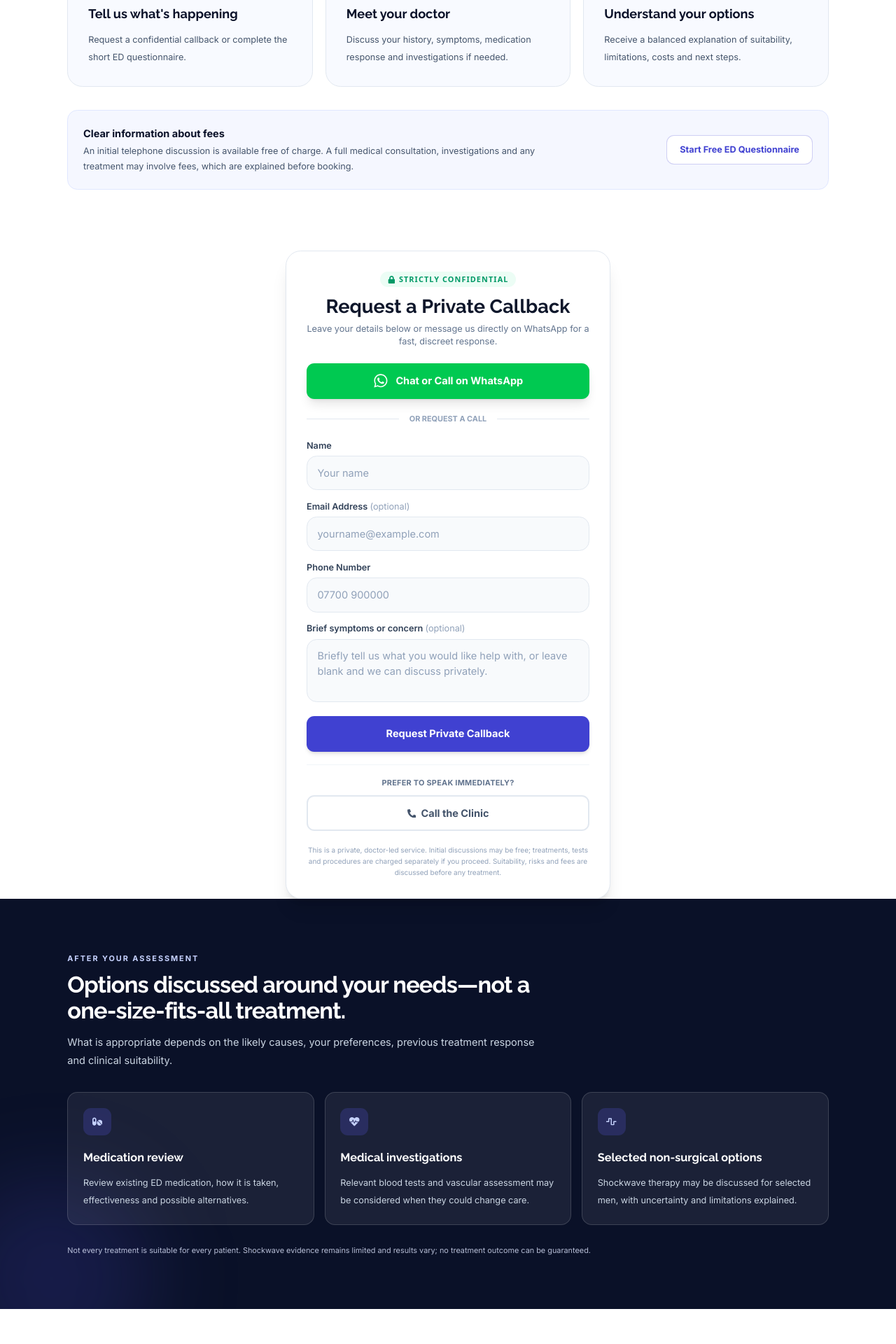
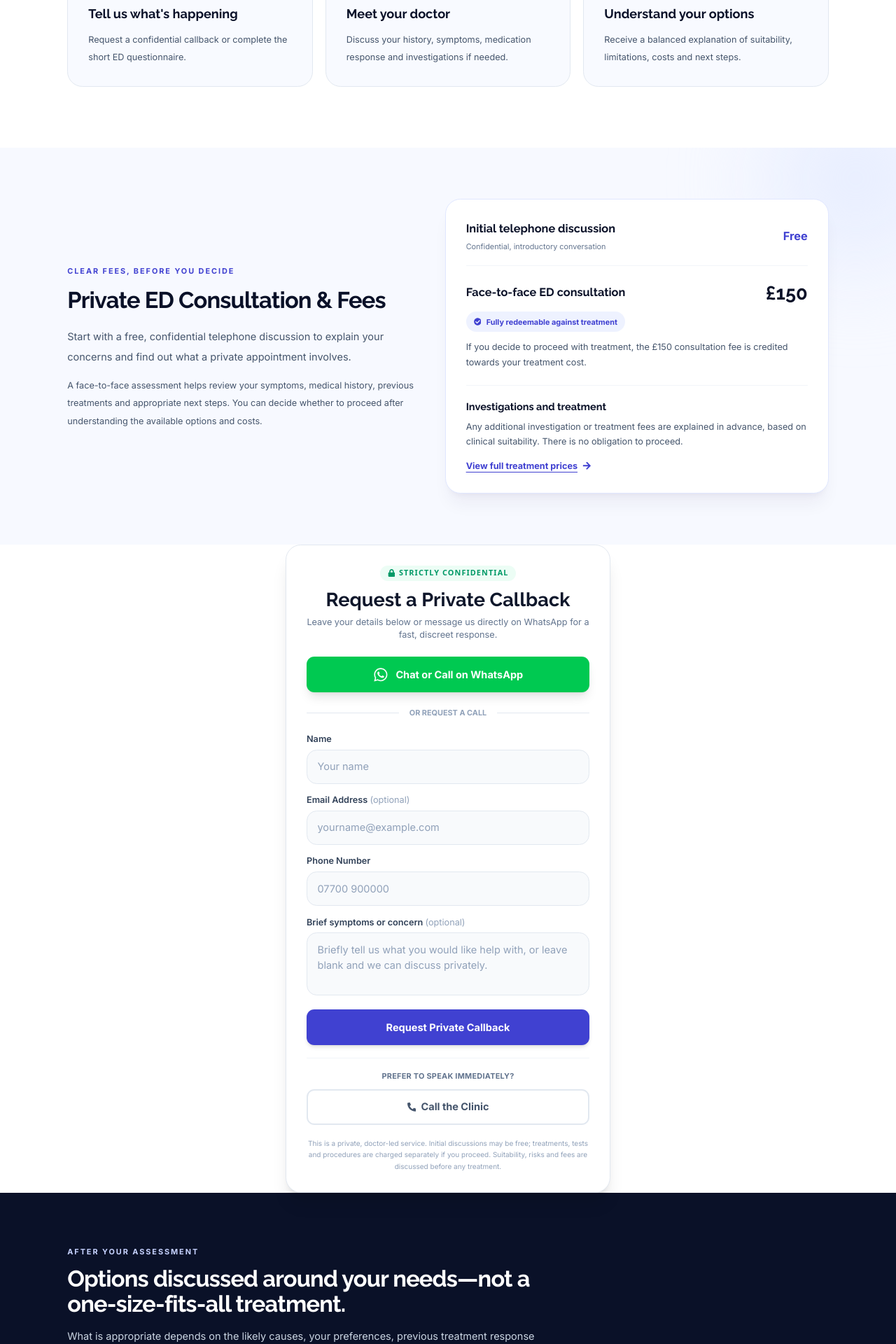
Before and after one commit to binithekid/Healing-PRP-Clinics-Preview, a Next.js app: page /birmingham/erectile-dysfunction-treatment in a window 1280 px wide. Shown: the part 1940-3860 px from the top of the page at 70% size. Built offline with nearby package versions, Linux system fonts and the light colour scheme.

Commit message:
Enhance fees and treatment options descriptions
Updated the fees section to clarify consultation costs and added more detailed descriptions for various treatment options.

```diff
--- a/src/components/pages/ErectileDysfunctionTreatmentClient.tsx
+++ b/src/components/pages/ErectileDysfunctionTreatmentClient.tsx
@@ -1,6 +1,7 @@
 "use client";
 
 import Image from "next/image";
+import Link from "next/link";
 import { useEffect, useState, useRef } from "react";
 import { motion, AnimatePresence, Variants } from "framer-motion";
 import dynamic from "next/dynamic";
@@ -641,21 +642,79 @@ export default function ErectileDysfunctionTreatmentClient({
                 ))}
               </div>
 
-              <div className="mt-9 flex flex-col gap-4 rounded-2xl border border-indigo-100 bg-indigo-50/60 p-5 sm:flex-row sm:items-center sm:justify-between sm:p-6">
-                <div className="max-w-3xl">
-                  <p className="font-bold text-[#0A1128]">Clear information about fees</p>
-                  <p className="mt-1 text-sm leading-6 text-slate-600">
-                    An initial telephone discussion is available free of charge. A full medical consultation,
-                    investigations and any treatment may involve fees, which are explained before booking.
+            </div>
+          </section>
+
+          {/* Birmingham-only, transparent fees: no premature package-price selling. */}
+          <section
+            className="relative overflow-hidden bg-[#F7F9FF] py-14 font-inter md:py-20"
+            aria-labelledby="ed-fees-heading"
+          >
+            <div className="pointer-events-none absolute -right-20 -top-24 h-72 w-72 rounded-full bg-indigo-100/60 blur-3xl" />
+            <div className="relative mx-auto grid max-w-7xl items-center gap-8 px-5 sm:px-8 lg:grid-cols-[0.95fr_1.05fr] lg:gap-12 lg:px-10">
+              <div>
+                <span className="text-xs font-bold uppercase tracking-[0.18em] text-[#4041d1]">
+                  Clear fees, before you decide
+                </span>
+                <h2
+                  id="ed-fees-heading"
+                  className="mt-4 font-raleway text-3xl font-bold tracking-tight text-[#0A1128] sm:text-4xl"
+                >
+                  Private ED Consultation &amp; Fees
+                </h2>
+                <p className="mt-5 max-w-xl text-base leading-8 text-slate-600">
+                  Start with a free, confidential telephone discussion to explain your concerns
+                  and find out what a private appointment involves.
+                </p>
+                <p className="mt-4 max-w-xl text-sm leading-7 text-slate-600">
+                  A face-to-face assessment helps review your symptoms, medical history,
+                  previous treatments and appropriate next steps. You can decide whether
+                  to proceed after understanding the available options and costs.
+                </p>
+              </div>
+
+              <div className="overflow-hidden rounded-3xl border border-indigo-100 bg-white p-6 shadow-xl shadow-indigo-950/5 sm:p-8">
+                <div className="flex flex-wrap items-center justify-between gap-3 border-b border-slate-100 pb-5">
+                  <div>
+                    <h3 className="font-raleway text-lg font-bold text-[#0A1128]">
+                      Initial telephone discussion
+                    </h3>
+                    <p className="mt-1 text-xs leading-5 text-slate-500">Confidential, introductory conversation</p>
+                  </div>
+                  <span className="text-lg font-bold text-[#4041d1]">Free</span>
+                </div>
+
+                <div className="border-b border-slate-100 py-6">
+                  <div className="flex flex-wrap items-center justify-between gap-3">
+                    <h3 className="font-raleway text-lg font-bold text-[#0A1128]">
+                      Face-to-face ED consultation
+                    </h3>
+                    <span className="font-raleway text-3xl font-bold text-[#0A1128]">£150</span>
+                  </div>
+                  <div className="mt-3 inline-flex items-center gap-2 rounded-full bg-indigo-50 px-3 py-2 text-xs font-bold text-[#4041d1]">
+                    <FaCheckCircle aria-hidden="true" /> Fully redeemable against treatment
+                  </div>
+                  <p className="mt-3 text-sm leading-6 text-slate-600">
+                    If you decide to proceed with treatment, the £150 consultation fee is
+                    credited towards your treatment cost.
                   </p>
                 </div>
-                <button
-                  type="button"
-                  onClick={() => setIsAssessmentOpen(true)}
-                  className="inline-flex shrink-0 items-center justify-center rounded-xl border border-[#4041d1]/25 bg-white px-5 py-3 text-sm font-bold text-[#4041d1] transition-colors hover:bg-indigo-100 focus-visible:outline focus-visible:outline-2 focus-visible:outline-offset-2 focus-visible:outline-[#4041d1]"
-                >
-                  Start Free ED Questionnaire
-                </button>
+
+                <div className="pt-5">
+                  <h3 className="font-raleway text-base font-bold text-[#0A1128]">
+                    Investigations and treatment
+                  </h3>
+                  <p className="mt-2 text-sm leading-6 text-slate-600">
+                    Any additional investigation or treatment fees are explained in advance,
+                    based on clinical suitability. There is no obligation to proceed.
+                  </p>
+                  <Link
+                    href="/birmingham/prices"
+                    className="mt-4 inline-flex items-center gap-2 text-sm font-bold text-[#4041d1] underline underline-offset-4 hover:text-[#3032b8] focus-visible:outline focus-visible:outline-2 focus-visible:outline-offset-2 focus-visible:outline-[#4041d1]"
+                  >
+                    View full treatment prices <FaArrowRight aria-hidden="true" />
+                  </Link>
+                </div>
               </div>
             </div>
           </section>
@@ -676,22 +735,27 @@ export default function ErectileDysfunctionTreatmentClient({
                   What is appropriate depends on the likely causes, your preferences, previous treatment response and clinical suitability.
                 </p>
               </div>
-              <div className="mt-9 grid gap-4 md:grid-cols-3">
+              <div className="mt-9 grid gap-4 md:grid-cols-2 lg:grid-cols-4">
                 {[
                   {
                     Icon: FaPills,
-                    title: "Medication review",
-                    text: "Review existing ED medication, how it is taken, effectiveness and possible alternatives.",
+                    title: "ED medication review",
+                    text: "Review how existing tablets are used, whether they still help, possible side effects and other suitable medical options.",
                   },
                   {
                     Icon: FaHeartbeat,
-                    title: "Medical investigations",
-                    text: "Relevant blood tests and vascular assessment may be considered when they could change care.",
+                    title: "Blood tests & vascular review",
+                    text: "Assess relevant factors such as diabetes, cholesterol and testosterone. Penile Doppler may be considered if it would help guide care.",
                   },
                   {
                     Icon: FaWaveSquare,
-                    title: "Selected non-surgical options",
-                    text: "Shockwave therapy may be discussed for selected men, with uncertainty and limitations explained.",
+                    title: "Shockwave therapy",
+                    text: "A non-surgical option for selected men with blood-flow-related ED. Any potential benefit, uncertainty and limitations are explained.",
+                  },
+                  {
+                    Icon: FaStethoscope,
+                    title: "Other options & referral",
+                    text: "Depending on your circumstances, we can discuss vacuum devices, additional medical options or specialist referral when appropriate.",
                   },
                 ].map(({ Icon, title, text }) => (
                   <div key={title} className="rounded-2xl border border-white/15 bg-white/[0.07] p-6">
```
